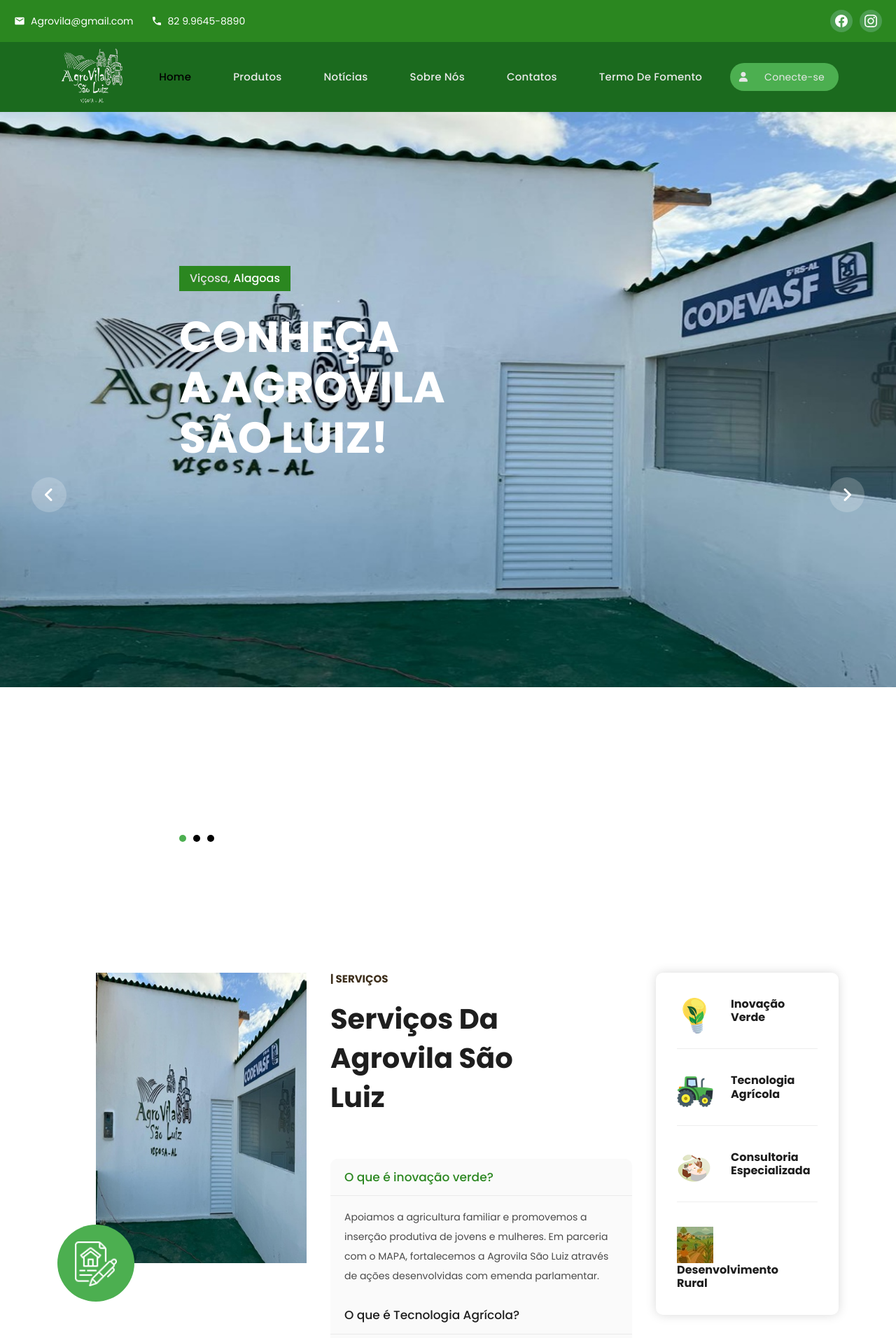
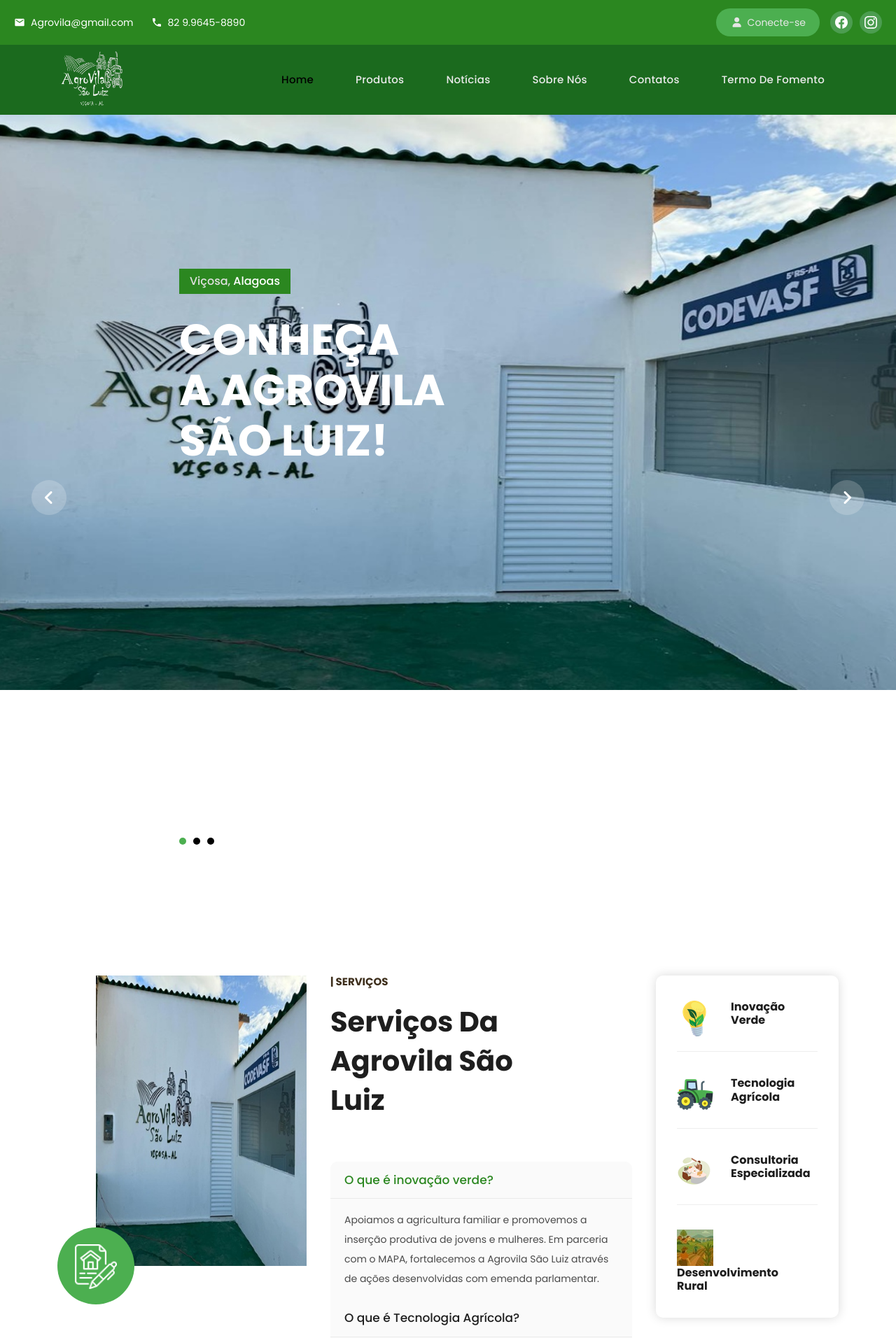
Before and after one commit to Renata-Gabriely/agrovila-s-oLuiz, a PHP site: page / in a window 1280 px wide. Shown: the top 1912 px of the page at 70% size. Run offline with PHP 8.4, Linux system fonts and the light colour scheme.

Commit message:
Mudando conect

```diff
--- a/assets/css/templatemo-villa-agency.css
+++ b/assets/css/templatemo-villa-agency.css
@@ -636,26 +636,30 @@
   letter-spacing: 0.25px;
 }
 
-.header-area .main-nav .nav li:last-child a {
+.right-section ul li a {
   background-color: #4CAF50;
   color: #e8e8e8;
   font-size: 14px;
   font-weight: 400;
   text-transform: none;
   border-radius: 20px;
-  padding-left: 0px;
-}
-
-.header-area .main-nav .nav li:last-child a i {
+  padding: 10px 20px;
+  margin-left: 5px;
+}
+
+.conect a i {
   color: #e6e6e6;
   display: inline-block;
-  width: 40px;
+  width: 20px;
   height: 40px;
   text-align: center;
   line-height: 40px;
-  margin-right: 10px;
   border-radius: 50%;
-  margin-left: -1px;
+  margin-right: 5px;
+}
+
+.right-section ul li a:hover{
+  background-color: #237828;
 }
 
 .header-area .main-nav .nav li:last-child:hover a {
--- a/index.html
+++ b/index.html
@@ -54,8 +54,9 @@
         </div>
 
         <div class="right-section">
-
-
+        <ul>
+           <li class="conect"><a href="#"><i class="fa fa-user"></i>Conecte-se</a></li>
+           </ul>
             <div class="social-links">
                 <a href="https://www.facebook.com/share/19RrBnigCs/" class="social-link facebook" target="_blank">
                     <svg viewBox="0 0 24 24">
@@ -92,7 +93,6 @@
 <li><a href="property-details.html">Sobre Nós</a></li>
 <li><a href="contact.html">Contatos</a></li>
 <li><a href="termo-fomento.html">Termo de Fomento</a></li>
-<li><a href="#"><i class="fa fa-user"></i>Conecte-se</a></li>
 </ul>
 <a class="menu-trigger">
 <span>Menu</span>
```
Also changed, not shown: contact.html (+5 -4 lines), properties.html (+5 -4 lines), property-details.html (+5 -4 lines), termo-fomento.html (+5 -4 lines).
